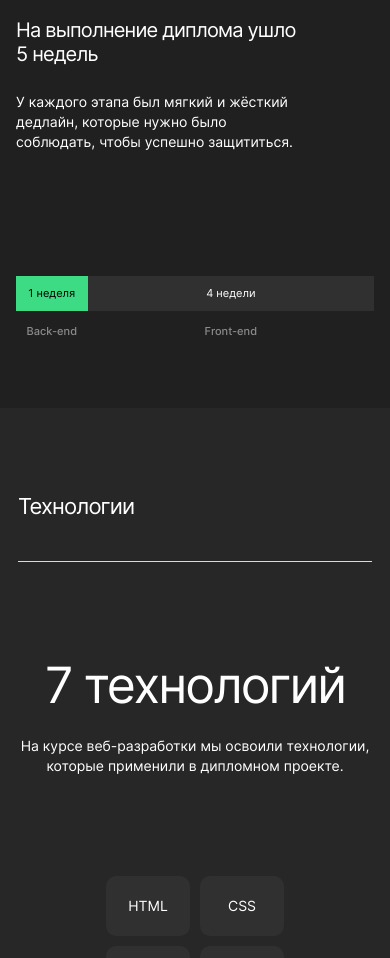
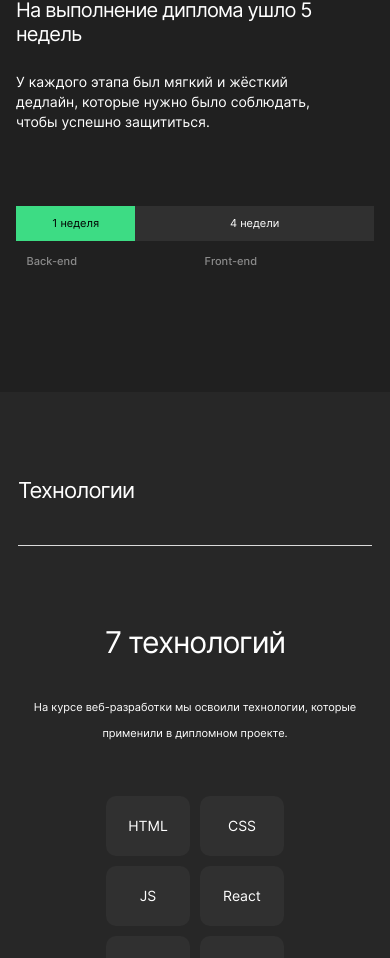
Before and after one commit to lamchik/movies-explorer-frontend, a React (Create React App) app in the folder diplom/: page / in a window 390 px wide. Shown: the part 1191-2149 px from the top of the page. Built offline with nearby package versions, Linux system fonts and the light colour scheme.

Commit message:
уменьшила расстояние между блоков и пофиксила адаптив

```diff
--- a/diplom/src/components/AboutProject/AboutProject.css
+++ b/diplom/src/components/AboutProject/AboutProject.css
@@ -12,7 +12,7 @@
 
 .about-project__info-steps {
   text-align: left;
-  width: 550px;
+  margin-right: 30px;
 }
 
 .about-project__info-steps-header {
@@ -107,10 +107,9 @@
     display: flex;
     flex-direction: column;
   }
-  .about-project__info-steps {
-    width: 284px;
+  .about-project__timeline-backend {
+    width: 40vw;
   }
-
   .about-project__inscription-backend-text {
     font-size: 11px;
     line-height: 13px;
@@ -128,6 +127,9 @@
     font-size: 11px;
     line-height: 13px;
   }
+  .about-project__timeline-wrap {
+    padding-top: 60px;
+  }
 }
 
 @media all and (min-width: 768px) and (max-width: 1267px) {
--- a/diplom/src/components/MoviesCardList/MoviesCardList.css
+++ b/diplom/src/components/MoviesCardList/MoviesCardList.css
@@ -11,13 +11,13 @@
   .movies-list {
     grid-template-columns: repeat(1, 1fr);
     gap: 34px;
-    padding: 40px 10px;
+    padding: 0 10px;
   }
 }
 @media all and (min-width: 768px) and (max-width: 1267px) {
   .movies-list {
     grid-template-columns: repeat(2, 1fr);
     gap: 30px 30px;
-    padding: 70px 30px;
+    padding: 20px 30px;
   }
 }
--- a/diplom/src/components/ProfileHeader/ProfileHeader.css
+++ b/diplom/src/components/ProfileHeader/ProfileHeader.css
@@ -55,7 +55,7 @@
 
 .header-profile__user-icon {
   background-color: #313131;
-  width: 26px;
+  min-width: 26px;
   height: 30px;
   border-radius: 4px;
   display: flex;
@@ -133,7 +133,7 @@
   height: 100%;
   width: 67vw;
   z-index: 1;
-  position: absolute;
+  position: fixed;
   right: 0;
   bottom: 0;
   padding: 159px 90px 90px;
@@ -156,6 +156,9 @@
   .header-profile__button {
     display: block;
   }
+  .burger-menu_active {
+    width: 100vw;
+  }
 }
 
 @media all and (min-width: 768px) and (max-width: 1279px) {
--- a/diplom/src/components/SearchForm/SearchForm.css
+++ b/diplom/src/components/SearchForm/SearchForm.css
@@ -90,14 +90,16 @@
 
 @media all and (max-width: 767px) {
   .search {
-    padding: 80px 10px 120px;
+    padding: 80px 10px 0;
+    min-height: 100px;
   }
   .search__form {
     flex-direction: column;
+    margin-bottom: 20px;
   }
   .search__form-checkbox-wrap {
     background-color: #202020;
-    margin-top: 46px;
+    margin-top: 20px;
   }
   .search__form-line-wrap {
     border-radius: 9px;
@@ -122,7 +124,8 @@
 
 @media all and (min-width: 768px) and (max-width: 1267px) {
   .search {
-    padding: 80px 30px 120px;
+    padding: 80px 30px 50px;
+    min-height: 0px;
   }
   .search__form-checkbox-wrap {
     width: 29%;
@@ -130,4 +133,7 @@
   .search__form-img-wrap {
     margin: 0 19px 0 0;
   }
+  .search__form {
+    margin-bottom: 120px;
+  }
 }
--- a/diplom/src/components/Techs/Techs.css
+++ b/diplom/src/components/Techs/Techs.css
@@ -76,6 +76,17 @@
   .tech {
     padding: 70px 18px;
   }
+  .tech__description {
+    font-size: 11px;
+    line-height: 26px;
+    margin: 0 0 50px 0;
+  }
+  .tech__count {
+    font-size: 30px;
+    line-height: 56px;
+
+    margin: 60px 0 24px;
+  }
 }
 
 @media all and (min-width: 768px) and (max-width: 1267px) {
```
Also changed, not shown: diplom/src/components/ButtonElse/ButtonElse.css (+15 -0 lines).
